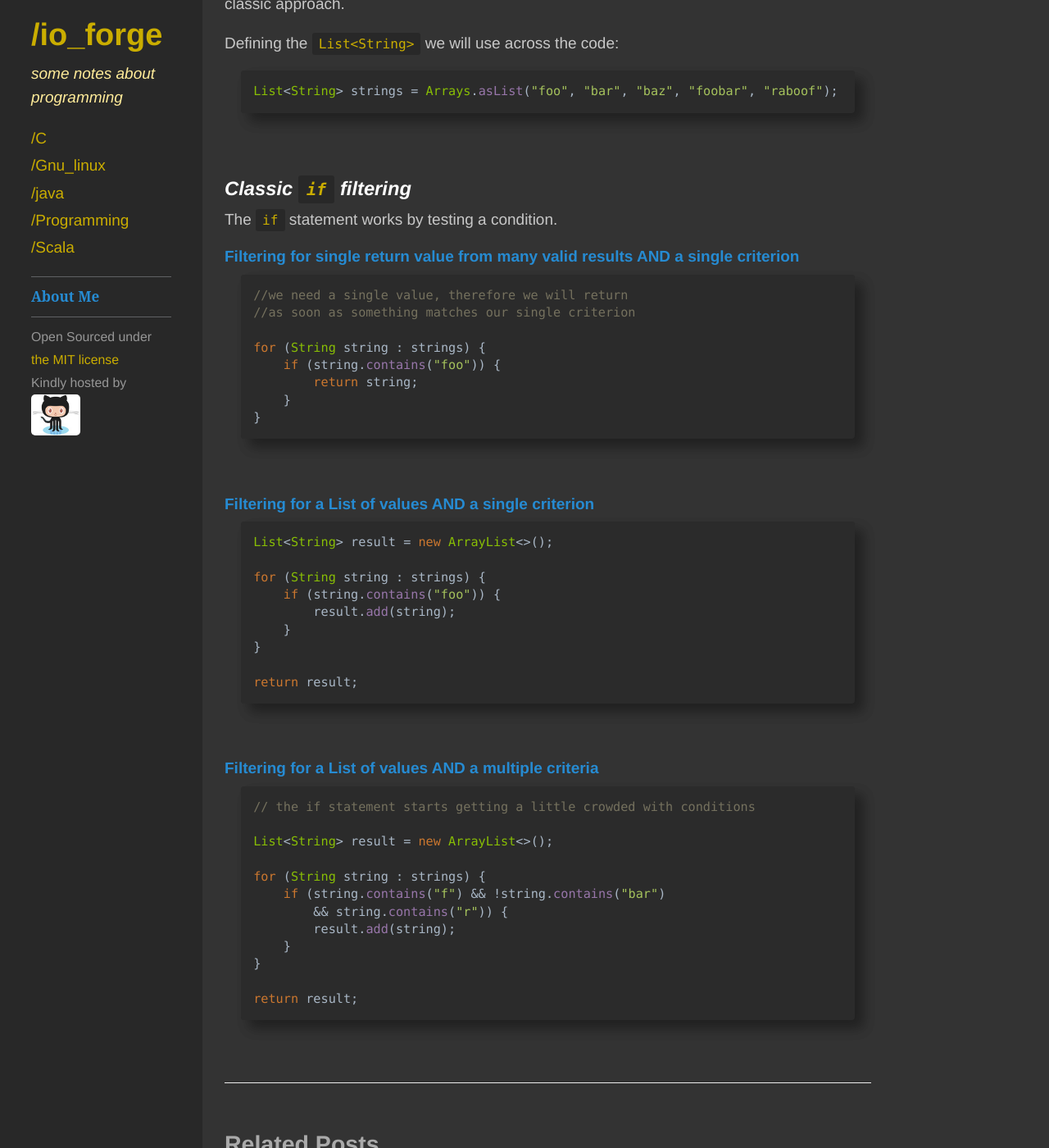
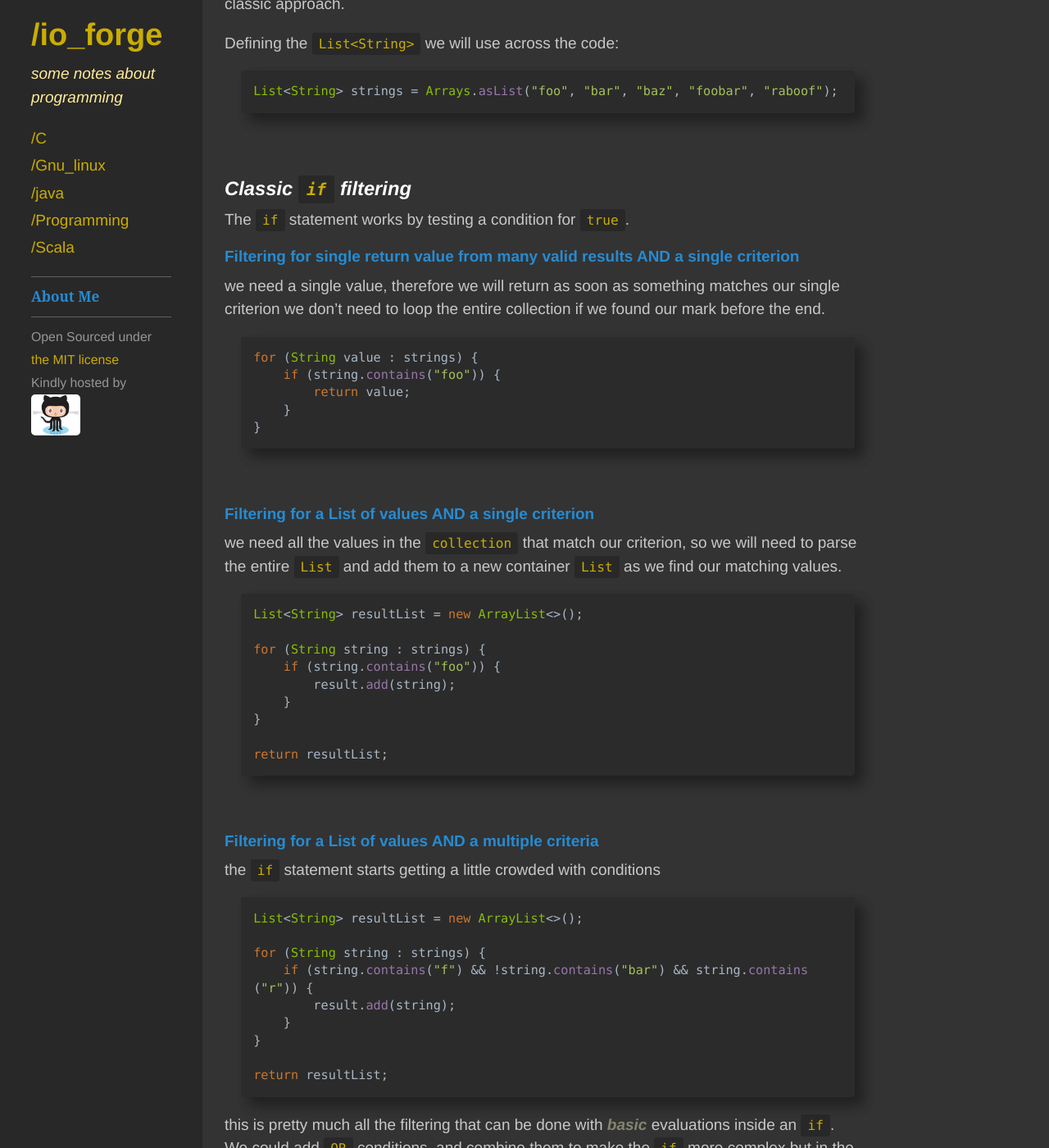
Before and after one commit to JohnnyXavier/johnnyxavier.github.io, a Jekyll site: the page built from _posts/2018-11-10-language-java-streams-filtering-a-collection.md, in a window 1280 px wide and 1400 px high, scrolled down 396 px. Shown: the whole window at 82% size. Built offline with Jekyll 4.4.1, drawn with Linux system fonts in a browser that asks for light colours; comment, search, counter and statistics services are not loaded; some of the changed text lies outside the part shown.

Commit message:
new theme

````diff
--- a/_posts/2018-11-10-language-java-streams-filtering-a-collection.md
+++ b/_posts/2018-11-10-language-java-streams-filtering-a-collection.md
@@ -22,24 +22,25 @@
 <br>
 
 ### *Classic `if` filtering*
-The `if` statement works by testing a condition.
+The `if` statement works by testing a condition for `true`.
 
 ##### Filtering for single return value from many valid results AND a single criterion
+we need a single value, therefore we will return as soon as something matches our single criterion
+we don't need to loop the entire collection if we found our mark before the end.
 ```java
-//we need a single value, therefore we will return
-//as soon as something matches our single criterion
-
-for (String string : strings) {
+for (String value : strings) {
     if (string.contains("foo")) {
-        return string;
+        return value;
     }
 }
 ```
 <br>
 
 ##### Filtering for a List of values AND a single criterion
+we need all the values in the `collection` that match our criterion, so we will need to parse the entire `List` and add them
+to a new container `List` as we find our matching values.
 ```java
-List<String> result = new ArrayList<>();
+List<String> resultList = new ArrayList<>();
 
 for (String string : strings) {
     if (string.contains("foo")) {
@@ -47,22 +48,31 @@
     }
 }
 
-return result;
+return resultList;
 ```
 <br>
 
 ##### Filtering for a List of values AND a multiple criteria
+the `if` statement starts getting a little crowded with conditions
 ```java
-// the if statement starts getting a little crowded with conditions
-
-List<String> result = new ArrayList<>();
+List<String> resultList = new ArrayList<>();
 
 for (String string : strings) {
-    if (string.contains("f") && !string.contains("bar")
-        && string.contains("r")) {
+    if (string.contains("f") && !string.contains("bar") && string.contains("r")) {
         result.add(string);
     }
 }
 
-return result;
+return resultList;
 ```
+
+this is pretty much all the filtering that can be done with ***basic*** evaluations inside an `if`.<br>
+We could add `OR` conditions, and combine them to make the `if` more complex but in the end it goes down to a truth evaluation.<br>
+What if we need to transform our data and keep filtering the data?
+<br>
+One situation for example, could be selecting a subgroup of elements, processing them somehow and then checking which ones passed a certain threshold.
+<br>
+Thou difficult to imagine in the classic bookshop examples, let's imagine we produce steel with different alloys and we select from the lot a few bars that match certain criteria then want to keep the ones that better support torsion or tension or something else to decide which alloy to produce (why not, right?)
+this means we select according to a few critera, then apply some function/s then reselect with different criteria.
+check this.
+##### Filtering for a List of values **AND** a multiple criteria **AND** transforming data **And** refiltering
--- a/public/css/blackdoc.scss
+++ b/public/css/blackdoc.scss
@@ -488,7 +488,7 @@
 }
 
 .card:hover {
-  .card-title {
+  .card-body, .card-title {
     box-shadow: 0 16px 32px 0 rgba(99, 99, 99, 0.93);
     color: $text-hover;
   }
````
Also changed, not shown: pages/programming.md (+2 -2 lines), 2 other files.
